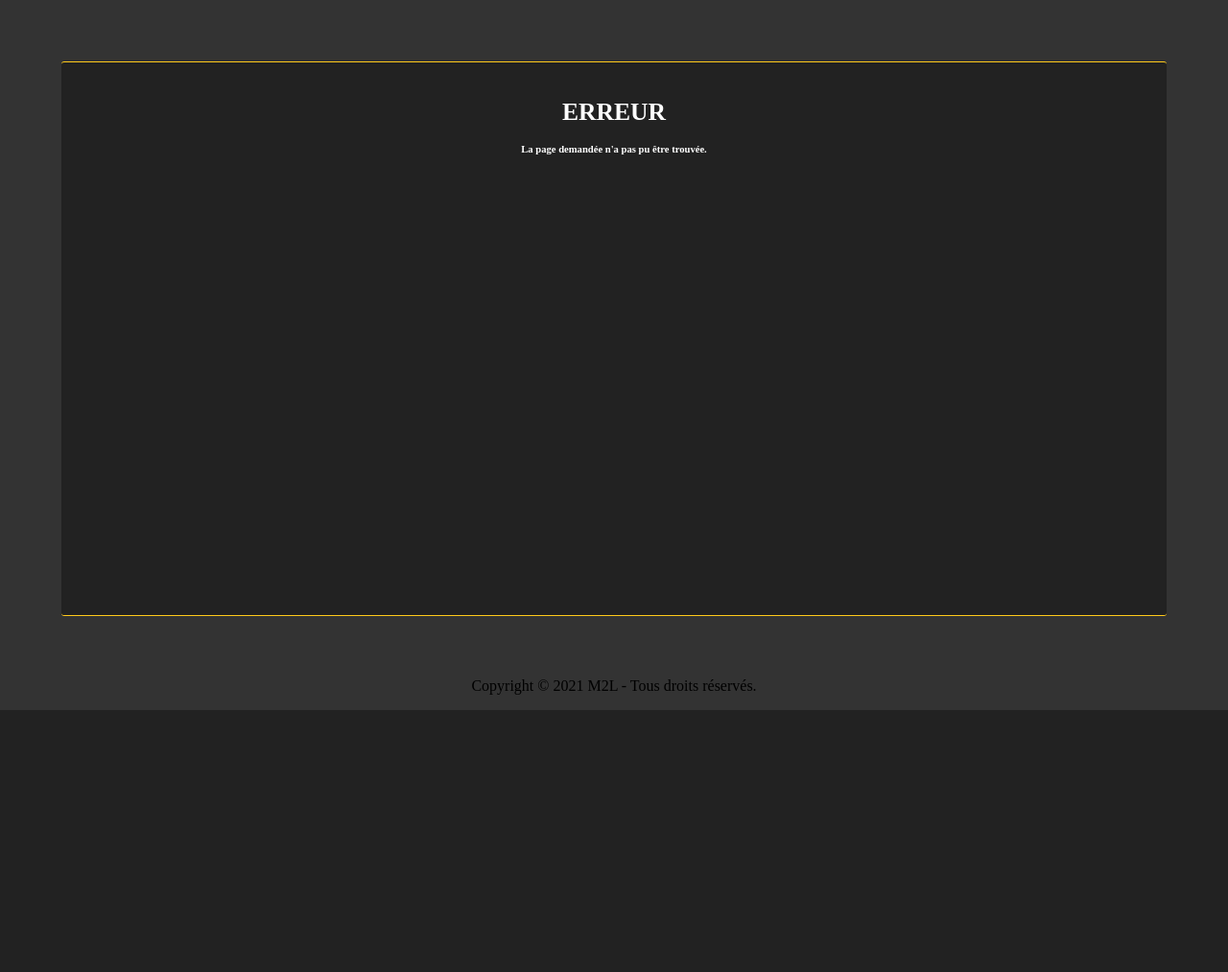
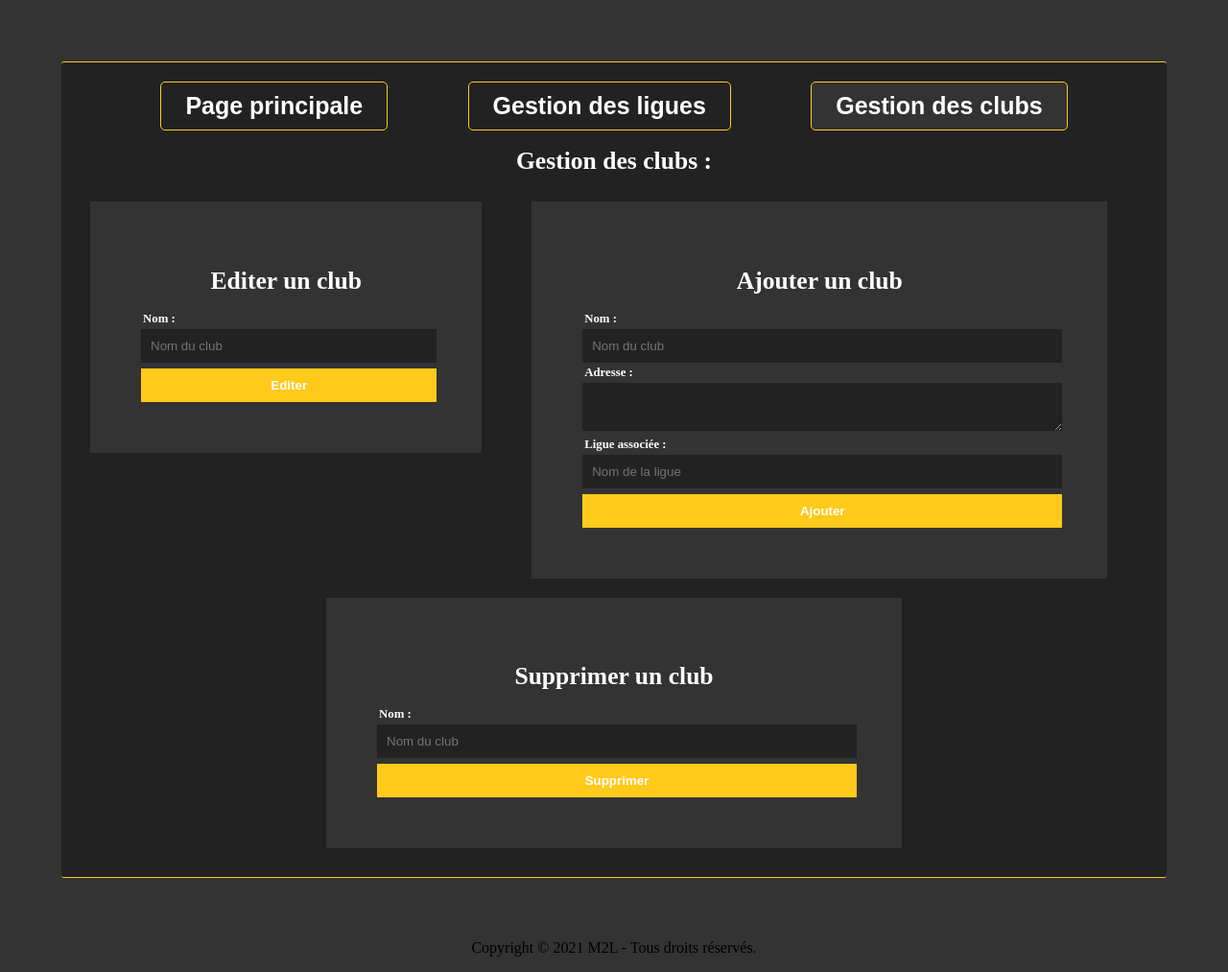
Before and after one commit to IbanEtchep/M2L, a PHP site: page /administration/clubs in a window 1280 px wide. Shown: the part 99-1112 px from the top of the page at 96% size. Before the commit the page ends 839 px from the top, so only its background shows below. Run offline with PHP 8.4, Linux system fonts and the light colour scheme; the visitor is signed in with stand-in values (Sample User, id 1); some libraries are stand-ins or nearby versions.

Commit message:
Ajout des clubs

```diff
--- a/controllers/ControllerAccueil.php
+++ b/controllers/ControllerAccueil.php
@@ -12,11 +12,11 @@ class ControllerAccueil{
             throw new Exception("Page introuvable");
         }else
         {
-            $this->intervenants();
+            $this->renderAccueil();
         }
     }
 
-    private function intervenants()
+    private function renderAccueil()
     {
         $this->_view = new View('Accueil');
         $this->_view->generate(Array());
--- /dev/null
+++ b/controllers/ControllerAdministration.php
@@ -0,0 +1,159 @@
+<?php
+
+
+class ControllerAdministration
+{
+
+    private LigueManager $_ligueManager;
+    private $_view;
+    private ClubManager $_clubManager;
+
+    public function __construct($url)
+    {
+        if(!isLoggedOn()){
+            header('Location: '.URL);
+            exit();
+        }
+        //echo count($url);
+        //echo print_r($url);
+        if (isset($url) && count($url) >= 2) {
+            switch ($url[1]){
+                case "ligues":
+                    $this->handleLigues($url);
+                    break;
+                case "clubs":
+                    $this->handleClubs($url);
+                    break;
+                default:
+                    header('Location: '.URL.'administration');
+                    exit();
+                    break;
+            }
+        }else{
+            $this->renderAdminMainPage();
+        }
+    }
+
+    public function renderAdminMainPage(){
+        $this->_view = new View('AdministrationMain');
+        $this->_view->generate(Array());
+    }
+
+    public function renderAdminLigues(?string $errorMsg, ?string $successMsg){
+        $this->_view = new View('AdministrationLigues');
+        $this->_view->generate(Array('errorMsg' => $errorMsg , 'successMsg' => $successMsg));
+    }
+
+    public function renderAdminLigueEdit(?Ligue $ligue){
+        $this->_view = new View('AdministrationLigueEdit');
+        $this->_view->generate(Array('ligue' => $ligue));
+    }
+
+    public function renderAdminClubs(?string $errorMsg, ?string $successMsg){
+        $this->_view = new View('AdministrationClubs');
+        $this->_view->generate(Array('errorMsg' => $errorMsg , 'successMsg' => $successMsg));
+    }
+
+    public function renderAdminClubEdit(?Club $club){
+        $this->_view = new View('AdministrationClubEdit');
+        $this->_view->generate(Array('club' => $club));
+    }
+
+    private function handleLigues($url){
+        $this->_ligueManager = new LigueManager();
+        if(count($url) == 2){
+            if(isset($_POST['submitEdit'])){
+                if(isset($_POST['name']) && $this->_ligueManager->getLigueByName($_POST['name']) != null){
+                    header('Location: '.URL.'administration/ligues/editer/'.$_POST['name']);
+                }else{
+                    $this->renderAdminLigues("Cette ligue n'existe pas !", null);
+                }
+            }else if(isset($_POST['submitAdd'])){
+                $nom = $_POST['name'];
+                $description = $_POST['description'];
+                $site = $_POST['site'];
+                $this->_ligueManager->addLigue($nom, $description, $site);
+                $this->renderAdminLigues(null, "La ligue a bien été crée");
+            }else if(isset($_POST['submitDelete'])){
+                if(isset($_POST['name'])){
+                    $ligue = $this->_ligueManager->getLigueByName($_POST['name']);
+                    if($ligue != null){
+                        $this->_ligueManager->deleteLigue($this->_ligueManager->getLigueByName($_POST['name']));
+                        $this->renderAdminLigues(null, "La ligue a bien été supprimée");
+                    }
+                }
+                $this->renderAdminLigues("Cette ligue n'existe pas !", null);
+            }else{
+                $this->renderAdminLigues(null, null);
+            }
+        }else if(count($url) == 4){
+            //echo var_dump($_POST);
+            if(isset($_POST['name']) && isset($_POST['description']) && isset($_POST['site'])){
+                $ligue = $this->_ligueManager->getLigueByName($url[3]);
+                if(isset($ligue)){
+                    $ligue->setNomLigue($_POST['name']);
+                    $ligue->setSiteLigue($_POST['site']);
+                    $ligue->setDescriptifLigue($_POST['description']);
+                    $this->_ligueManager->updateLigue($ligue);
+                    header('Location: '.URL.'administration/ligues/editer/'.$_POST['name']);
+                }
+            }else{
+                $this->renderAdminLigueEdit($this->_ligueManager->getLigueByName($url[3]));
+            }
+        }
+    }
+
+    private function handleClubs($url){
+        $this->_clubManager = new ClubManager();
+        if(count($url) == 2){
+            if(isset($_POST['submitEdit'])){
+                if(isset($_POST['name']) && $this->_clubManager->getClubByName($_POST['name']) != null){
+                    header('Location: '.URL.'administration/clubs/editer/'.$_POST['name']);
+                }else{
+                    $this->renderAdminClubs("Ce club n'existe pas !", null);
+                }
+            }else if(isset($_POST['submitAdd'])){
+                $nom = $_POST['name'];
+                $adresse = $_POST['adresse'];
+                $nomLigue = $_POST['ligue'];
+
+                $ligueManager = new LigueManager();
+                $ligue = $ligueManager->getLigueByName($nomLigue);
+
+                $this->_clubManager->addClub($nom, $adresse, $ligue == null ? -1 : $ligue->getIdL());
+                $this->renderAdminClubs(null, "Le club a bien été crée");
+            }else if(isset($_POST['submitDelete'])){
+                if(isset($_POST['name'])){
+                    $club = $this->_clubManager->getClubByName($_POST['name']);
+                    if($club != null){
+                        $this->_clubManager->deleteClub($this->_clubManager->getClubByName($_POST['name']));
+                        $this->renderAdminClubs(null, "Le club a bien été supprimé");
+                    }
+                }
+                $this->renderAdminClubs("Ce club n'existe pas !", null);
+            }else{
+                $this->renderAdminClubs(null, null);
+            }
+        }else if(count($url) == 4){
+            //echo var_dump($_POST);
+            if(isset($_POST['name']) && isset($_POST['adresse']) && isset($_POST['ligue'])){
+                $club = $this->_clubManager->getClubByName($url[3]);
+                if(isset($club)){
+                    $club->setNomClub($_POST['name']);
+                    $club->setAdresseClub($_POST['adresse']);
+
+                    $ligueManager = new LigueManager();
+                    $ligue = $ligueManager->getLigueByName($_POST['ligue']);
+                    if($ligue != null){
+                        $club->setIdL($ligue->getIdL());
+                    }
+                    $this->_clubManager->updateClub($club);
+                    header('Location: '.URL.'administration/clubs/editer/'.$_POST['name']);
+                }
+            }else{
+                //echo var_dump($this->_clubManager->getClubByName($url[3]));
+                $this->renderAdminClubEdit($this->_clubManager->getClubByName($url[3]));
+            }
+        }
+    }
+}
--- a/controllers/ControllerAuthentification.php
+++ b/controllers/ControllerAuthentification.php
@@ -22,7 +22,6 @@ class ControllerAuthentification
                         header('Location: '.URL);
                         exit();
                     }
-
                     if(isset($_POST['mail'])){
                         $mail = $_POST['mail'];
                         $mdp = $_POST['mdp'];
@@ -78,8 +77,6 @@ class ControllerAuthentification
         if (trim($mdpBD) == trim(crypt($mdp, $mdpBD))) {
             $_SESSION["intervenant"] = $intervenant;
         }
-
-
     }
 
     function logout()
--- a/index.php
+++ b/index.php
@@ -1,9 +1,17 @@
 <?php
 define('URL', str_replace("index.php", "", (isset($_SERVER['HTTPS']) ? "https" : "http") . "://$_SERVER[HTTP_HOST]$_SERVER[PHP_SELF]"));
+
+function isLoggedOn() {
+    if (!isset($_SESSION)) {
+        session_start();
+    }
+    return isset($_SESSION["intervenant"]);
+}
 
 require_once ('controllers/Router.php');
 
 $router = new Router();
 $router->routeReq();
 
+
 ?>
--- /dev/null
+++ b/models/ClubManager.php
@@ -0,0 +1,56 @@
+<?php
+
+
+class ClubManager extends Model
+{
+
+    public function getClubs(): array
+    {
+        return $this->getAll('CLUB', 'Club');
+    }
+
+    public function getClubByName(string $clubName): ?Club {
+        $intervenant = null;
+        $req = $this->getBdd()->prepare('SELECT * FROM CLUB WHERE nomClub=:clubName;');
+        $req->bindValue(':clubName', $clubName, PDO::PARAM_STR);
+        $req->execute();
+        if($data = $req->fetch(PDO::FETCH_ASSOC)){
+            $intervenant = new Club($data);
+        }
+        return $intervenant;
+        $req->closeCursor();
+    }
+
+    public function updateClub(Club $club){
+        $req = $this->getBdd()->prepare('UPDATE CLUB SET nomClub=? , adresseClub=?, idL=? WHERE idCL=?');
+        $req->execute(Array($club->getNomClub(), $club->getAdresseClub(), $club->getIdL(), $club->getIdCl()));
+        $req->closeCursor();
+    }
+
+    public function deleteClub(Club $club){
+        $req = $this->getBdd()->prepare('DELETE FROM CLUB WHERE idCL=?');
+        $req->execute(Array($club->getIdCl()));
+        $req->closeCursor();
+    }
+
+    public function addClub(string $name, string $adresse, $idL){
+        $req = $this->getBdd()->prepare('INSERT INTO CLUB (nomClub, adresseClub, idL) VALUES (?, ? ,?)');
+        $req->execute(Array($name, $adresse, $idL));
+        $req->closeCursor();
+    }
+
+    public function getLigueClubs(int $idL){
+
+        $var = [];
+        $req = $this->getBdd()->prepare('SELECT * FROM CLUB WHERE idL=:idL;');
+        $req->bindValue(':idL', $idL, PDO::PARAM_STR);
+        $req->execute();
+        while($data = $req->fetch(PDO::FETCH_ASSOC)){
+            $var[] = new Club($data);
+        }
+        return $var;
+        $req->closeCursor();
+    }
+
+
+}
--- a/models/Ligue.php
+++ b/models/Ligue.php
@@ -87,6 +87,10 @@ class Ligue
         $this->siteLigue = $siteLigue;
     }
 
+    public function getClubs(){
+        $clubManager = new ClubManager();
+        return $clubManager->getLigueClubs($this->getIdL());
+    }
 
 
 }
--- a/views/styles/style.css
+++ b/views/styles/style.css
@@ -44,18 +44,23 @@ form a {
   margin-left: 5px;
   font-weight: bolder;
 }
-form input {
+form input, form textarea {
   border: none;
   margin: 3px;
   padding: 10px;
   box-sizing: border-box;
   width: 100%;
+  min-width: 100%;
+  max-width: 100%;
   background-color: #222222;
   color: white;
 }
 form .yellow-btn {
   font-weight: bolder;
   background-color: #ffca1a;
+}
+form .yellow-btn:hover {
+  cursor: pointer;
 }
 
 body {
@@ -104,10 +109,7 @@ body {
   padding: auto;
 }
 
-.error {
-  color: #D8000C;
-  background-color: #FFBABA;
-  background-image: url("https://i.imgur.com/GnyDvKN.png");
+.success, .error {
   border: 1px solid;
   margin: 10px 0px;
   padding: 15px 10px 15px 50px;
@@ -115,8 +117,54 @@ body {
   background-position: 10px center;
 }
 
+.error {
+  color: #D8000C;
+  background-color: #FFBABA;
+  background-image: url("https://i.imgur.com/GnyDvKN.png");
+}
+
+.success {
+  color: #4F8A10;
+  background-color: #DFF2BF;
+  background-image: url("https://i.imgur.com/Q9BGTuy.png");
+}
+
 footer {
   text-align: center;
 }
 
+.admnav {
+  display: flex;
+  justify-content: space-evenly;
+  flex-flow: wrap-reverse;
+}
+.admnav .admnav-cell {
+  border: #ffca1a 1px solid;
+  border-radius: 5px;
+  padding: 10px;
+}
+.admnav .selected {
+  background-color: #333333;
+}
+.admnav a {
+  font-family: Arial;
+  font-weight: 600;
+  font-size: 25px;
+  margin-right: 5px;
+  margin-left: 5px;
+  padding: 10px;
+  text-decoration: none;
+  color: white;
+}
+
+.flex-container {
+  display: flex;
+  flex-flow: wrap;
+}
+
+.flex-item {
+  margin: 10px;
+  flex: auto;
+}
+
 /*# sourceMappingURL=style.css.map */
--- a/views/styles/style.scss
+++ b/views/styles/style.scss
@@ -45,18 +45,23 @@ form {
     margin-left: 5px;
     font-weight: bolder;
   }
-  input {
+  input , textarea{
     border: none;
     margin: 3px;
     padding: 10px;
     box-sizing: border-box;
     width: 100%;
+    min-width: 100%;
+    max-width: 100%;
     background-color: #222222;
     color: white;
   }
   .yellow-btn {
     font-weight: bolder;
     background-color: #ffca1a;
+  }
+  .yellow-btn:hover{
+    cursor: pointer;
   }
 }
 
@@ -108,10 +113,7 @@ body {
   }
 }
 
-.error{
-  color: #D8000C;
-  background-color: #FFBABA;
-  background-image: url('https://i.imgur.com/GnyDvKN.png');
+.success, .error {
   border: 1px solid;
   margin: 10px 0px;
   padding: 15px 10px 15px 50px;
@@ -119,7 +121,55 @@ body {
   background-position: 10px center;
 }
 
+.error{
+  color: #D8000C;
+  background-color: #FFBABA;
+  background-image: url('https://i.imgur.com/GnyDvKN.png');
+}
+
+.success {
+  color: #4F8A10;
+  background-color: #DFF2BF;
+  background-image: url('https://i.imgur.com/Q9BGTuy.png');
+}
+
 
 footer {
   text-align: center;
 }
+
+.admnav{
+  display: flex;
+  justify-content: space-evenly;
+  flex-flow: wrap-reverse;
+
+  .admnav-cell{
+    border: #ffca1a 1px solid;
+    border-radius: 5px;
+    padding: 10px;
+  }
+
+  .selected {
+    background-color: #333333;
+  }
+
+  a {
+    font-family: Arial;
+    font-weight: 600;
+    font-size:25px;
+    margin-right: 5px;
+    margin-left: 5px;
+    padding: 10px;
+    text-decoration: none;
+    color: white;
+  }
+}
+
+.flex-container {
+  display: flex;
+  flex-flow: wrap;
+}
+.flex-item {
+  margin: 10px;
+  flex: auto;
+}
--- a/views/template.php
+++ b/views/template.php
@@ -30,11 +30,3 @@
 
     </footer>
 </html>
-
-<?php
-function isLoggedOn() {
-    if (!isset($_SESSION)) {
-        session_start();
-    }
-    return isset($_SESSION["intervenant"]);
-}
--- /dev/null
+++ b/views/viewAdministrationClubs.php
@@ -0,0 +1,65 @@
+<?php $this->_t = 'Gestion clubs M2L'; ?>
+
+<nav class="admnav">
+    <div class="admnav-cell"><a href="<?=URL?>administration">Page principale</a></div>
+    <div class="admnav-cell"><a href="<?=URL?>administration/ligues">Gestion des ligues</a></div>
+    <div class="admnav-cell selected"><a href="<?=URL?>administration/clubs">Gestion des clubs</a></div>
+
+</nav>
+
+<h1>Gestion des clubs :</h1>
+
+
+<?php
+if(isset($errorMsg)):?>
+    <div class="error"><?=$errorMsg?></div>
+<?php endif;?>
+
+<?php
+if(isset($successMsg)):?>
+    <div class="success"><?=$successMsg?></div>
+<?php endif;?>
+
+<div class="flex-container">
+
+    <div class="flex-item">
+
+        <form action="" method="POST">
+            <h1>Editer un club</h1>
+
+            <a>Nom :</a>
+            <input type="text" name="name" placeholder="Nom du club" /><br />
+            <input class="yellow-btn" type="submit" value="Editer" name="submitEdit"/>
+        </form>
+
+    </div>
+    <div class="flex-item">
+
+        <form id="addClub" action="" method="POST">
+            <h1>Ajouter un club</h1>
+
+            <a>Nom :</a>
+            <input type="text" name="name" placeholder="Nom du club" /><br />
+            <a>Adresse :</a>
+            <textarea cols="100" form="addClub" name="adresse"></textarea>
+            <a>Ligue associée :</a>
+            <input type="text" name="ligue" placeholder="Nom de la ligue" /><br />
+
+            <input class="yellow-btn" type="submit" value="Ajouter" name="submitAdd" />
+        </form>
+
+    </div>
+
+    <div class="flex-item">
+
+        <form action="" method="POST">
+            <h1>Supprimer un club</h1>
+
+            <a>Nom :</a>
+            <input type="text" name="name" placeholder="Nom du club" /><br />
+            <input class="yellow-btn" type="submit" value="Supprimer" name="submitDelete" />
+        </form>
+
+    </div>
+
+</div>
```
Also changed, not shown: models/Club.php (+95 -0 lines), models/LigueManager.php (+38 -4 lines), views/viewAdministrationClubEdit.php (added, +29 -0 lines), views/viewAdministrationLigueEdit.php (added, +29 -0 lines), views/viewAdministrationLigues.php (added, +65 -0 lines), views/viewAdministrationMain.php (added, +8 -0 lines), views/viewLigues.php (+14 -0 lines), 1 other file.
